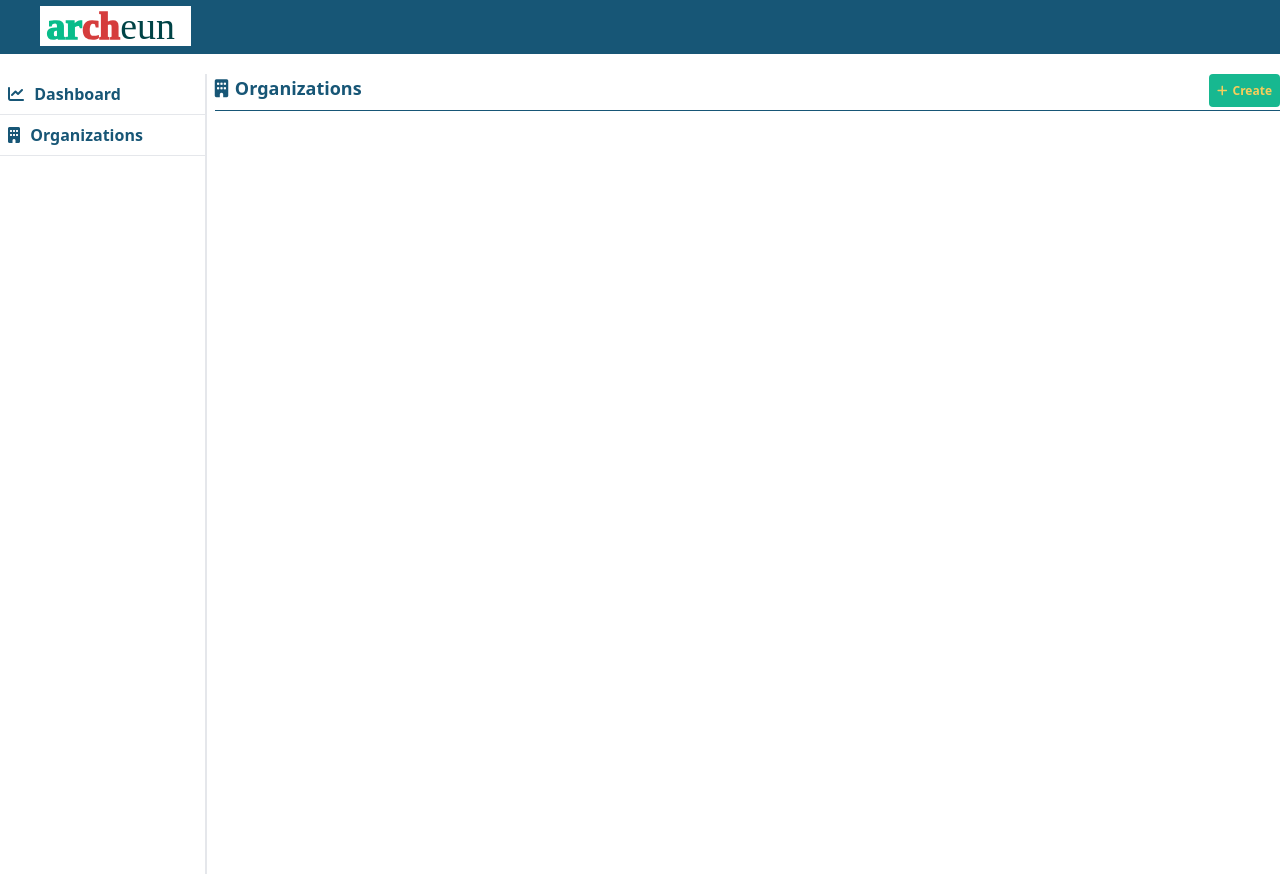
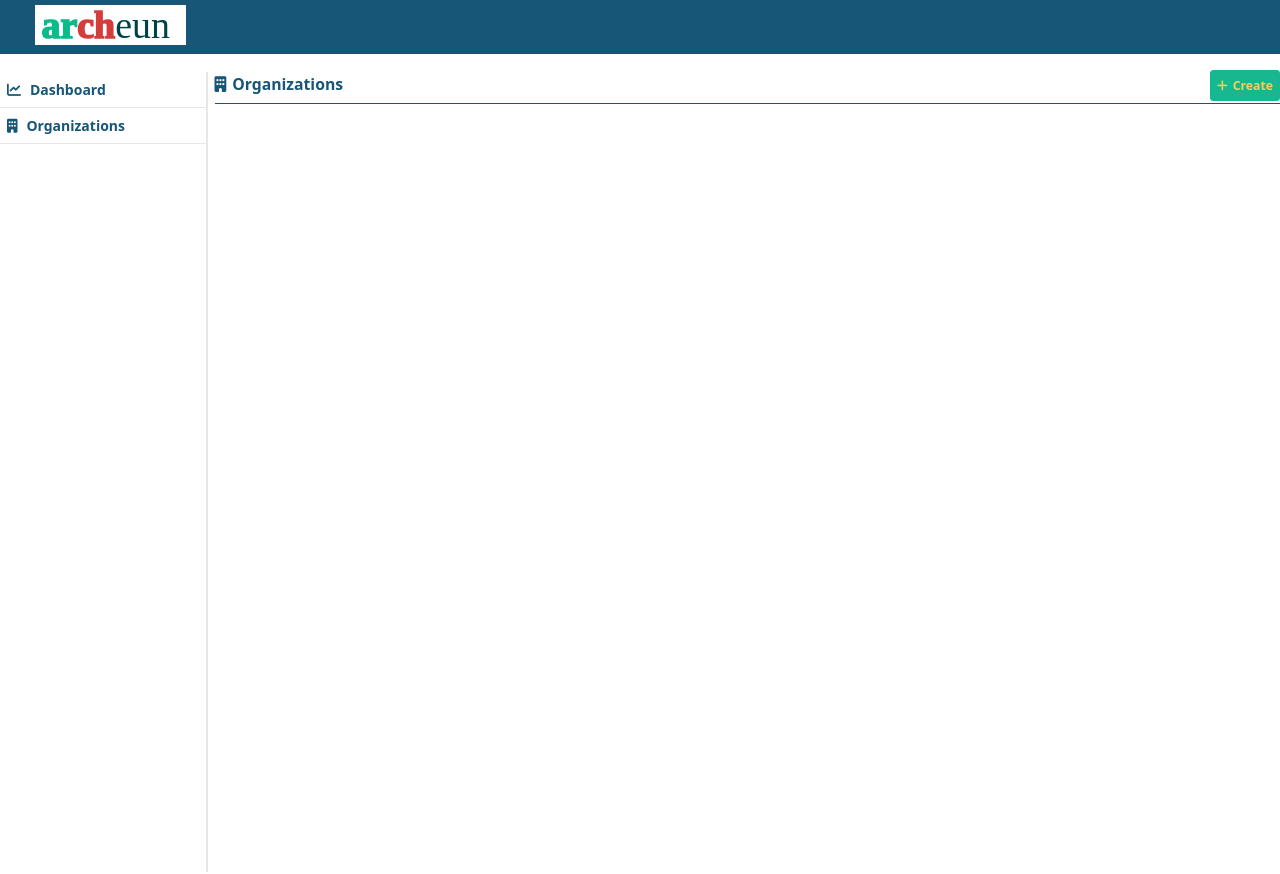
Before and after one commit to archeun/archeun, a Django app: page /c/o/ in a window 1280 px wide. Run offline with Django 3.2, Linux system fonts and the light colour scheme; data that the repository does not hold is empty; style sheets or scripts are compiled from the project's sources; some libraries are stand-ins or nearby versions.

Commit message:
Change default font size to 14px

```diff
--- a/archeun/client/css/components/form.css
+++ b/archeun/client/css/components/form.css
@@ -19,7 +19,7 @@
 }
 
 .arch-form-btn {
-    @apply p-2 rounded font-bold cursor-pointer hover:opacity-90 text-sm
+    @apply p-2 rounded font-bold cursor-pointer hover:opacity-90
 }
 
 .arch-form-btn-primary {
--- a/archeun/client/css/core/main.css
+++ b/archeun/client/css/core/main.css
@@ -1,3 +1,7 @@
+html {
+    font-size: 14px;
+}
+
 a {
     @apply text-archTealDark underline font-bold cursor-pointer
 }
@@ -19,7 +23,7 @@ a {
 }
 
 .arch-link-button {
-    @apply no-underline font-bold text-xs p-2 rounded;
+    @apply no-underline font-bold text-sm p-2 rounded;
 }
 
 .arch-link-button-primary {
--- a/console/templates/console/organization/list.html
+++ b/console/templates/console/organization/list.html
@@ -21,10 +21,10 @@
                     <div class="font-bold border-b p-2 mb-2 text-archYellow bg-archTeal rounded-tl rounded-tr">
                         {{ organization }}
                     </div>
-                    <div class="font-light text-sm p-2 arch-console-org-list-description">
+                    <div class="font-light p-2 arch-console-org-list-description">
                         {{ organization.description | truncatechars:250 }}
                     </div>
-                    <div class="flex mt-2 justify-between bg-gray-100 p-2 text-xs">
+                    <div class="flex mt-2 justify-between bg-gray-100 p-2 text-sm">
                         <a class="pr-1" href="{% url 'arch-console-org-detail' pk=organization.id %}">
                             <i class="fas fa-eye mr-1"></i>Details
                         </a>
```
